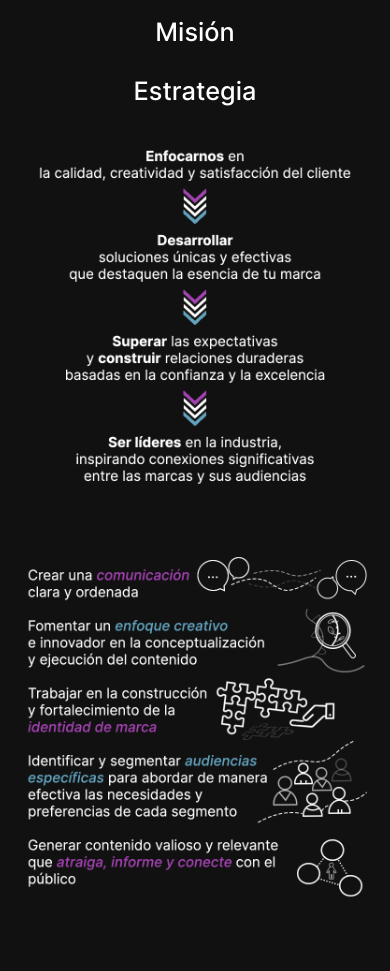
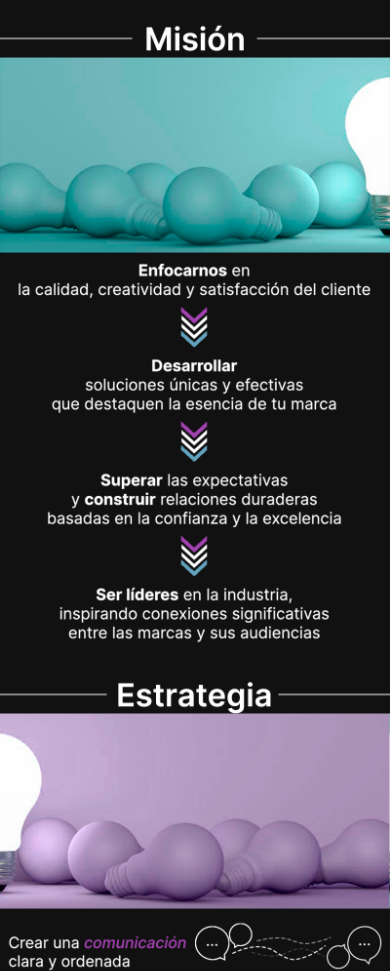
Before and after one commit to FranMayer/hub, a plain HTML site: page about.html in a window 390 px wide. Shown: the part 496-1467 px from the top of the page. Drawn offline with Linux system fonts and the light colour scheme.

Commit message:
Agregando fotos al about

```diff
--- a/about.html
+++ b/about.html
@@ -99,30 +99,9 @@
       </p>
     </div>
 
-      <div class="container">
-        <div class="row">
-          <div class="col-12 text-center">
-
-          </div>
-        </div>
-        <div class="row">
-          <div class="col-md-6 text-center">
-            <h3>Misión</h3>
-            <img src="./img/mision.jpg" alt="Primera Imagen" class="img-fluid mb-3">
-          </div>
-          <div class="col-md-6 text-center">
-            <h3>Estrategia</h3>
-            <img src="./img/estrategia.jpg" alt="Segunda Imagen" class="img-fluid mb-3">
-          </div>
-        </div>
-        <div class="row">
-          <div class="col-md-6 text-center">
-            <img src="./img/Mision1.png" alt="Tercera Imagen" class="img-fluid mb-3">
-          </div>
-          <div class="col-md-6 text-center">
-            <img src="./img/Estrategias.png" alt="Cuarta Imagen" class="img-fluid mb-3">
-          </div>
-        </div>
+      <div class="row-about">
+        <div> <img src="./img/Imagen completa mision.png" alt="banner estrategia"></div>
+        <div> <img src="./img/Imagen completa estrategia.png" alt="banner estrategia"></div>
       </div>
 
   <h2 style="text-align: center; margin-top: 10%; margin-bottom: 20px;">Equipo</h2>
--- a/css/mediaquery.css
+++ b/css/mediaquery.css
@@ -33,17 +33,10 @@
 
     /*media query about*/
 
-    .row:first-child img,
-    .row:nth-child(2) img {
-        display: none;
-    }
-
-    .row:last-child {
+    .row-about {
         display: flex;
-        flex-direction: column;
-    }
-
-    .col-md-6 {
-        margin-bottom: 20px;
+        justify-content: space-around;
+        flex-wrap: wrap;
+        gap: 20px;
     }
 }
--- a/css/styles.css
+++ b/css/styles.css
@@ -181,8 +181,18 @@
 /*texto de about*/
 
 .txt-center {
-    max-width: 600px;
+    max-width: 500px;
     margin: 0 auto;
     text-align: center;
     margin-bottom: 20px;
 }
+
+.row-about {
+    display: flex;
+    justify-content: space-around;
+    gap: 20px;
+}
+
+.row-about img {
+    width: 100%;
+}
```
Also changed, not shown: img/Estrategias.png (deleted), img/Imagen completa estrategia.png (added), img/Imagen completa mision.png (added), img/Mision1.png (deleted), img/estrategia.jpg (deleted), img/mision.jpg (deleted).
